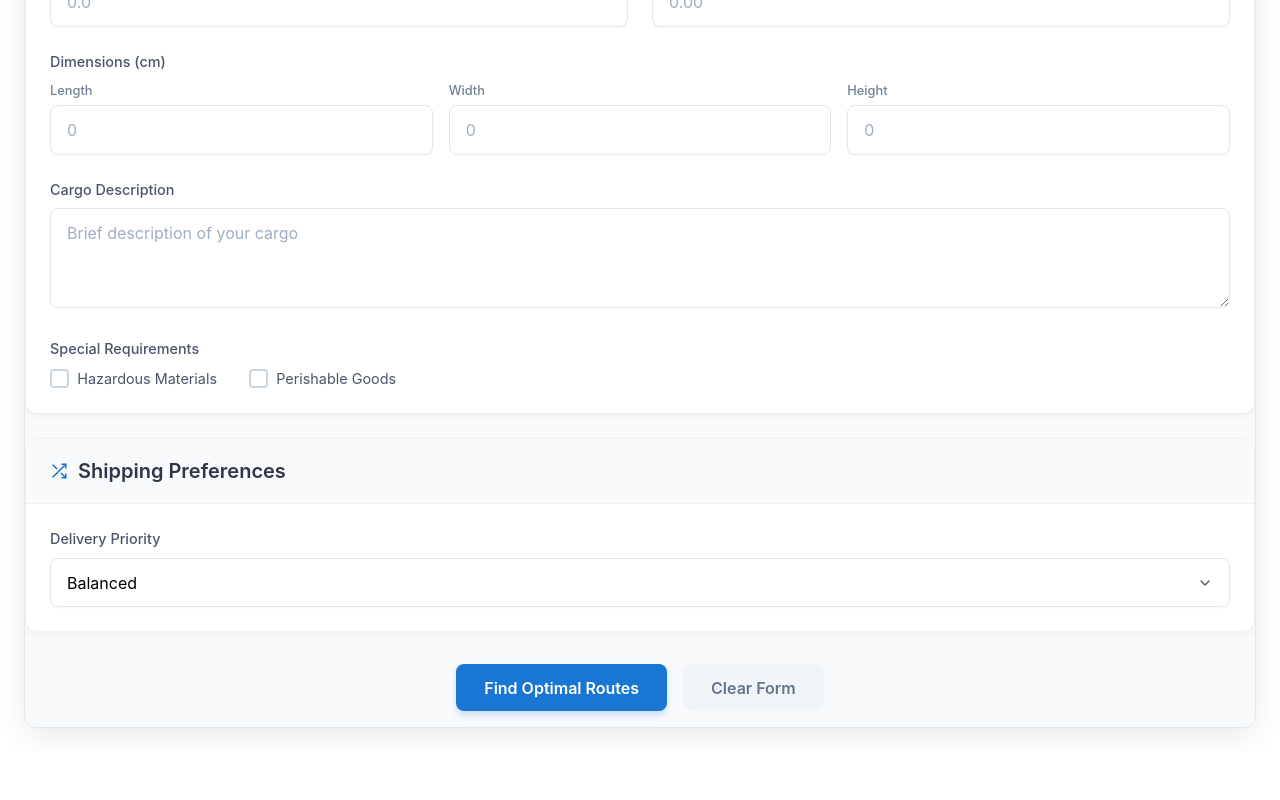
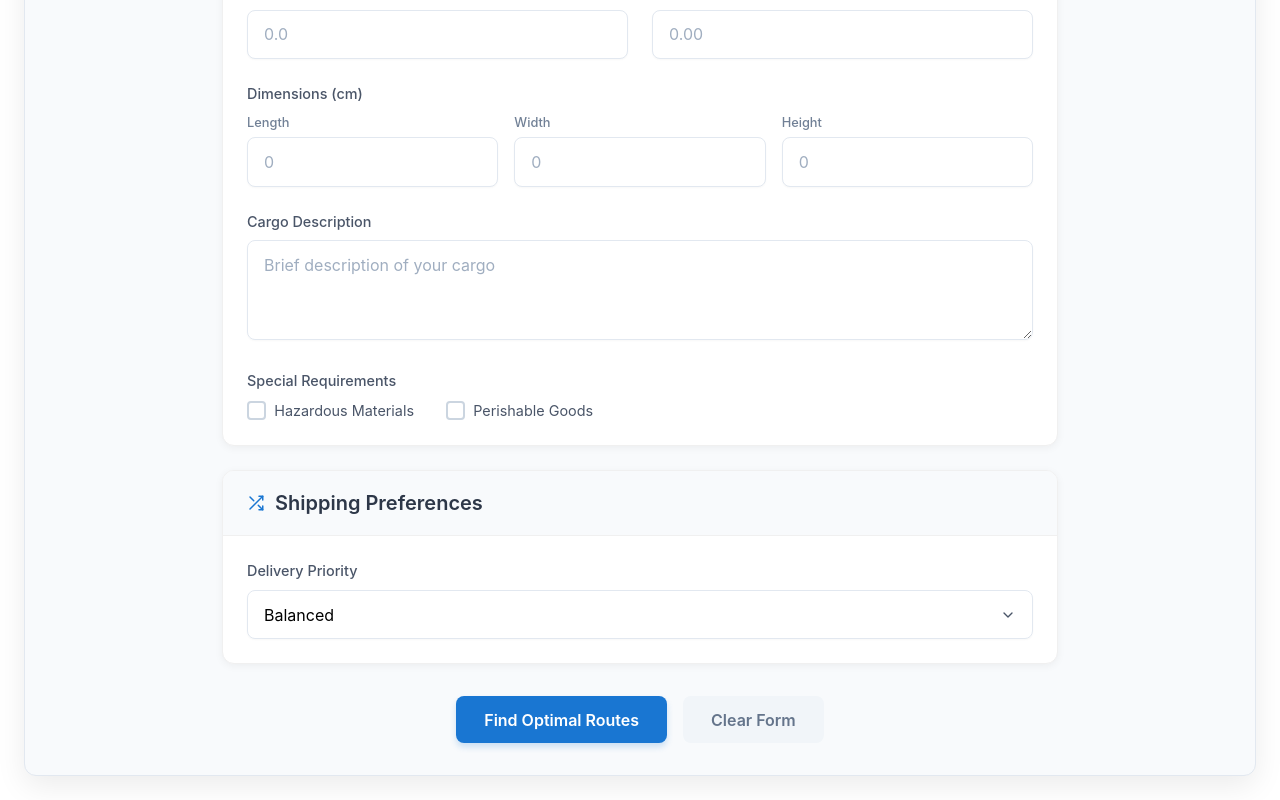
Before and after one commit to Ayush-1789/LogiLink, a React (Vite) app in the folder frontend/: page / in a window 1280 px wide. Shown: the part 547-1347 px from the top of the page. Before the commit the page ends 1299 px from the top, so only its background shows below. Built offline with nearby package versions, Linux system fonts and the light colour scheme.

Commit message:
fix home page broken layout

```diff
--- a/frontend/src/App.css
+++ b/frontend/src/App.css
@@ -279,7 +279,7 @@ header p {
     justify-content: center;
     gap: 1rem;
     margin-top: 2rem;
-    padding-bottom: 1rem;
+    padding: 0 1rem;
 }
 
 button {
--- a/frontend/src/Home.tsx
+++ b/frontend/src/Home.tsx
@@ -42,7 +42,6 @@ export default function Home() {
 
   return (
     <Formik
-      className="form-container"
       validationSchema={schema}
       initialValues={{
         origin: "",
@@ -58,6 +57,7 @@ export default function Home() {
       onSubmit={(data) => navigate("/results", { state: data })}
     >
       {(formikProps) => (
+        <div className="form-container">
           <form noValidate onSubmit={formikProps.handleSubmit}>
             <div className="form-card">
               <h2 className="section-title">Shipment Details</h2>
@@ -260,6 +260,7 @@ export default function Home() {
               </button>
             </div>
           </form>
+        </div>
       )}
     </Formik>
   );
```
Lines whose indentation alone changed are shown as unchanged.
